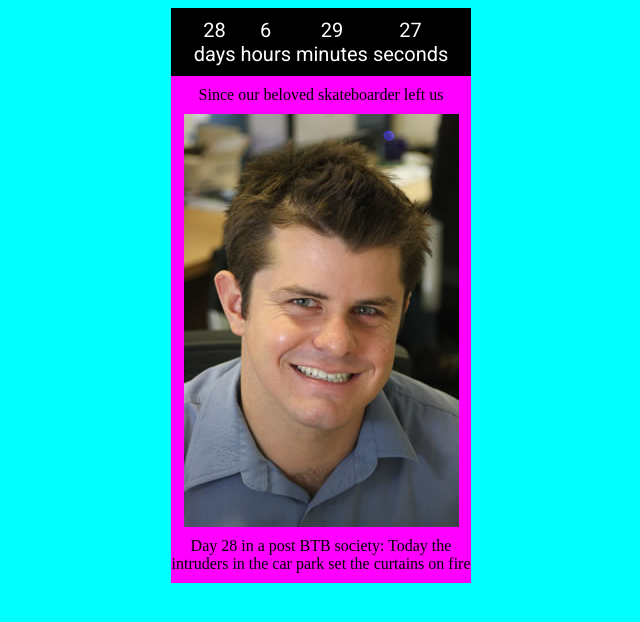
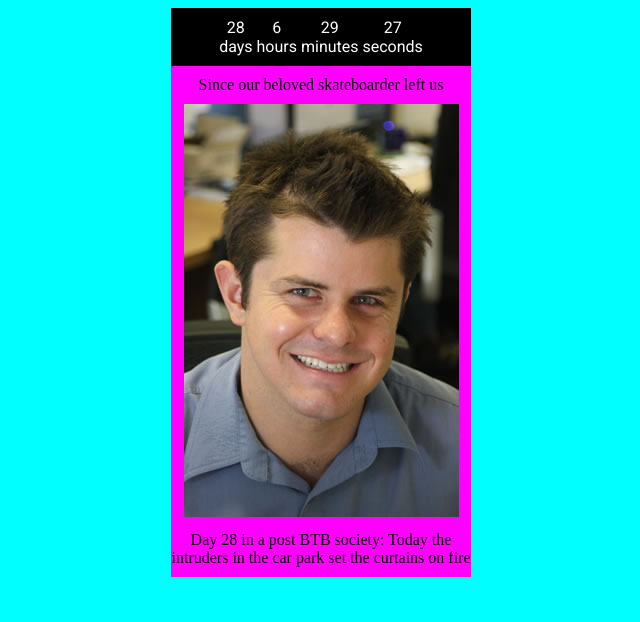
Before and after one commit to benbarclay/dayssincebtb, a plain HTML site: page index.html in a window 1280 px wide. Shown: the whole page, without its empty margins (319-959 px from the left). Drawn offline with nearby package versions, Linux system fonts and the light colour scheme.

Commit message:
many best-practices improvements
- migrated style attributes to embedded CSS
- scripts tags to the bottom of the body element
- added DOCTYPE declaration
- fixed inline-block for old IE
- add Angular.JS

```diff
--- a/index.html
+++ b/index.html
@@ -1,32 +1,68 @@
-<html>
+<!DOCTYPE html>
+<html xmlns:ng="http://angularjs.org" data-ng-app>
 <head>
     <title>Days Since BTB</title>
-    <link href='http://fonts.googleapis.com/css?family=Roboto' rel='stylesheet' type='text/css'>
-    <script src="js/days.js" ></script>
+    <link href='http://fonts.googleapis.com/css?family=Roboto' rel='stylesheet'>
+    <style>
+        html, body {
+            background-color: cyan;
+        }
+        .unit {
+            display: inline-block;
+            /* IE hack for inline-block */
+            zoom:1;
+            *display:inline;
+            /* END: IE hack */
+        }
+        #content {
+            margin-left: auto;
+            margin-right: auto;
+            max-width: 300px;
+            text-align: center;
+            background-color: magenta;
+            padding-bottom: 10px;
+        }
+        #content > img {
+            padding-top: 10px; padding-bottom: 10px;
+        }
+        #time {
+            font-family: 'Roboto', sans-serif;
+            color: white;
+            background-color: black;
+            font-size: 20;
+            padding-top: 10px;
+            padding-bottom: 10px;
+        }
+        #epitaph {
+            padding-top: 10px;
+        }
+    </style>
 </head>
-<body style="background-color: cyan">
-    <div id="content" style="margin-left: auto; margin-right: auto; max-width: 300px; text-align: center; background-color: magenta; padding-bottom: 10px;">
-        <div id="time" style="font-family: 'Roboto', sans-serif; color: white; background-color: black; font-size: 20; padding-top: 10px; padding-bottom: 10px;">
-            <div style="display: inline-block;">
+<body>
+    <div id="content">
+        <div id="time">
+            <div class="unit">
                 <div id="days"></div>
-                <div>days</div>
+                <label>days</label>
             </div>
-            <div style="display: inline-block;">
+            <div class="unit">
                 <div id="hours"></div>
-                <div>hours</div>
+                <label>hours</label>
             </div>
-            <div style="display: inline-block;">
+            <div class="unit">
                 <div id="minutes"></div>
-                <div>minutes</div>
+                <label>minutes</label>
             </div>
-            <div style="display: inline-block;">
+            <div class="unit">
                 <div id="seconds"></div>
-                <div>seconds</div>
+                <label>seconds</label>
             </div>
         </div>
-        <div id="epitaph" style="padding-top: 10px;"></div>
-        <img src="img/btb.jpg" alt="The infamous BTB" style="padding-top: 10px; padding-bottom: 10px;">
+        <div id="epitaph"></div>
+        <img src="img/btb.jpg" alt="The infamous BTB">
         <div id="story"></div>
     </div>
+    <script src="http://ajax.googleapis.com/ajax/libs/angularjs/1.0.6/angular.min.js"></script>
+    <script src="js/days.js" ></script>
 </body>
 </html>
```
